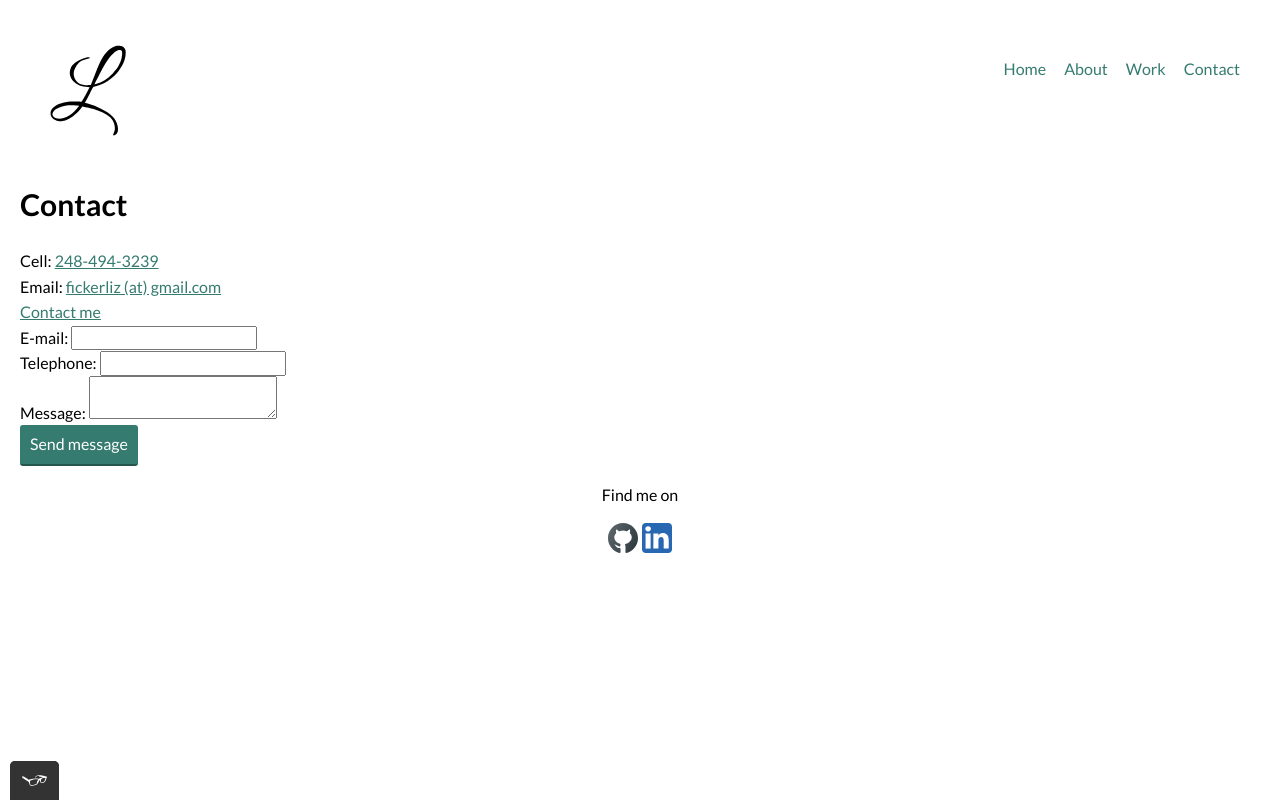
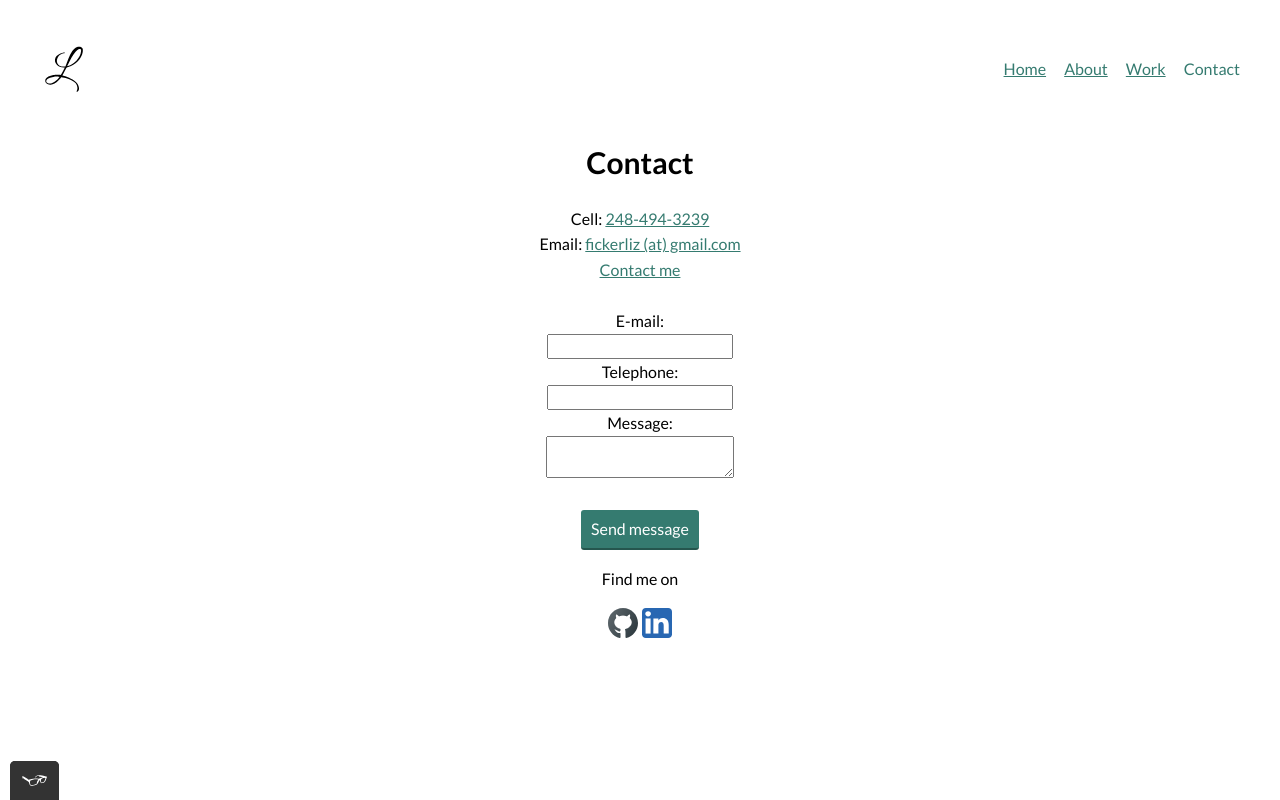
Before and after one commit to lizfick/portfolio-website, a plain HTML site: page contact.html in a window 1280 px wide. Drawn offline with nearby package versions, Linux system fonts and the light colour scheme.

Commit message:
updated html and css
fixed main navigation list for each link to be active; changed logo size

```diff
--- a/contact.html
+++ b/contact.html
@@ -17,13 +17,13 @@
   <nav class="main-navigation page-header__item">
     <ul role="menubar" class="navigation-list">
       <li role="presentation">
-        <a href="index.html" role="menuitem" class="navigation-list__item navigation-list__item--active">Home</a>
+        <a href="index.html" role="menuitem" class="navigation-list__item navigation-list__item">Home</a>
       </li>
       <li role="presentation">
-        <a href="about.html" role="menuitem" class="navigation-list__item navigation-list__item--active">About</a>
+        <a href="about.html" role="menuitem" class="navigation-list__item navigation-list__item">About</a>
       </li>
       <li role="presentation">
-        <a href="work.html" role="menuitem" class="navigation-list__item navigation-list__item--active">Work</a>
+        <a href="work.html" role="menuitem" class="navigation-list__item navigation-list__item">Work</a>
       </li>
       <li role="presentation">
         <a href="contact.html" role="menuitem" class="navigation-list__item navigation-list__item--active">Contact</a>
@@ -32,6 +32,7 @@
   </nav>
   </header>
 
+<div class="container">
   <h1>Contact</h1>
 
   <div>
@@ -39,21 +40,34 @@
     Email: <a href="mailto:fickerliz@gmail.com">fickerliz (at) gmail.com</a><br>
     <a href="mailto:fickerliz@gmail.com">Contact me</a>
   </div>
+</div>
 
 <form action="contact-form" method="post" id="contact-form">
   <div>
+    <div>
       <label class="standard-label" for="contact-email">E-mail: </label>
+    </div>
+    <div>
       <input type="email" id="contact-email" required>
     </div>
+  </div>
+  <div>
     <div>
       <label class="standard-label" for="contact-telephone">Telephone: </label>
+    </div>
+    <div>
       <input type="tel" id="contact-telephone" pattern="\d{3}[\-]\d{3}[\-]\d{4}">
     </div>
+  </div>
+  <div>
     <div>
       <label class="standard-label">Message: </label>
+    </div>
+    <div>
       <textarea required maxlength="240"></textarea>
     </div>
-  <button type="submit" id="contact-message" value="Send message">Send message</button>
+  </div>
+  <button class='button' type="submit" id="contact-message" value="Send message">Send message</button>
 </form>
 
 <script src="js/tota11y.min.js"></script>
--- a/css/style.css
+++ b/css/style.css
@@ -40,7 +40,7 @@ a {
 }
 
 .page-header__item {
-  flex: 0 1 100px;
+  flex: 0 1 75px;
 }
 
 .page-header__item:last-child {
--- a/css/style.production.css
+++ b/css/style.production.css
@@ -35,7 +35,7 @@ a {
 .page-header__item {
   -webkit-box-flex: 0;
       -ms-flex: 0 1 100px;
-          flex: 0 1 100px;
+          flex: 0 1 50px;
 }
 
 .page-header__item:last-child {
@@ -87,6 +87,7 @@ a:active {
 .button {
   @extend %button-shared;
   background-color: #357b70;
+  margin-top: 25px;
 }
 
 button:hover, button:focus {
@@ -96,6 +97,19 @@ button:hover, button:focus {
 
 .header__title {
   margin: 0 auto;
+}
+
+.container {
+  text-align: center;
+}
+
+.about-me-list {
+  list-style-type: none;
+  padding: 0px;
+}
+
+.skills-table {
+  margin: auto;
 }
 
 .article {
@@ -263,6 +277,15 @@ button:focus,
 .background {
   width: 800px;
   margin: 30px auto;
+}
+
+form {
+  text-align: center;
+  margin-top: 25px;
+}
+
+.clicked {
+  color: #bc544b
 }
 
 svg .cls-21, svg .cls-20, svg .cls-19,
```
Also changed, not shown: about.html (+7 -6 lines), index.html (+3 -3 lines), work.html (+3 -3 lines). Lines whose indentation alone changed are shown as unchanged.
